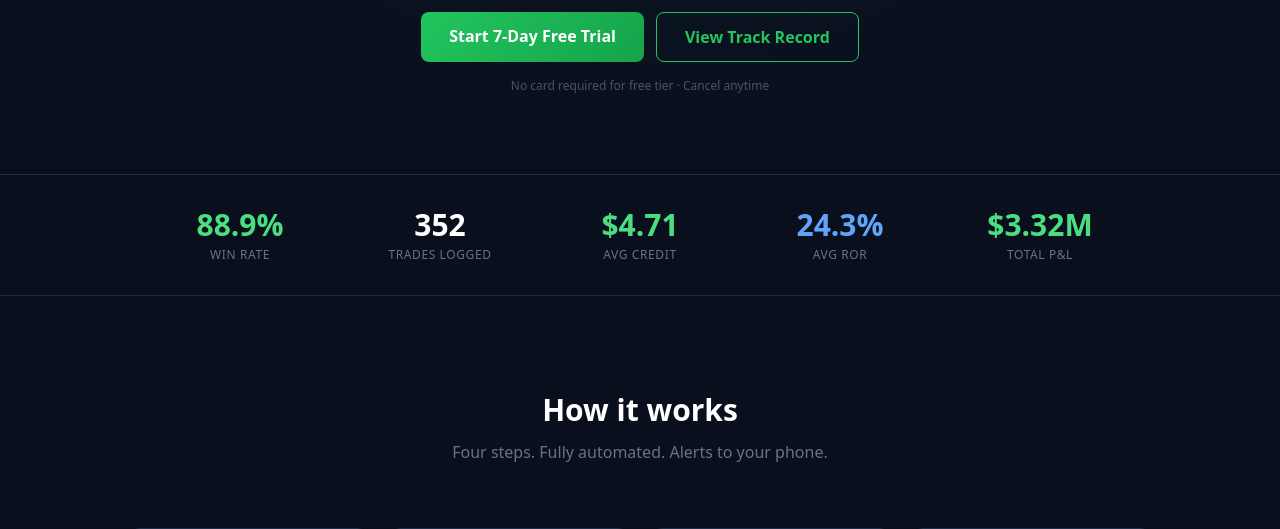
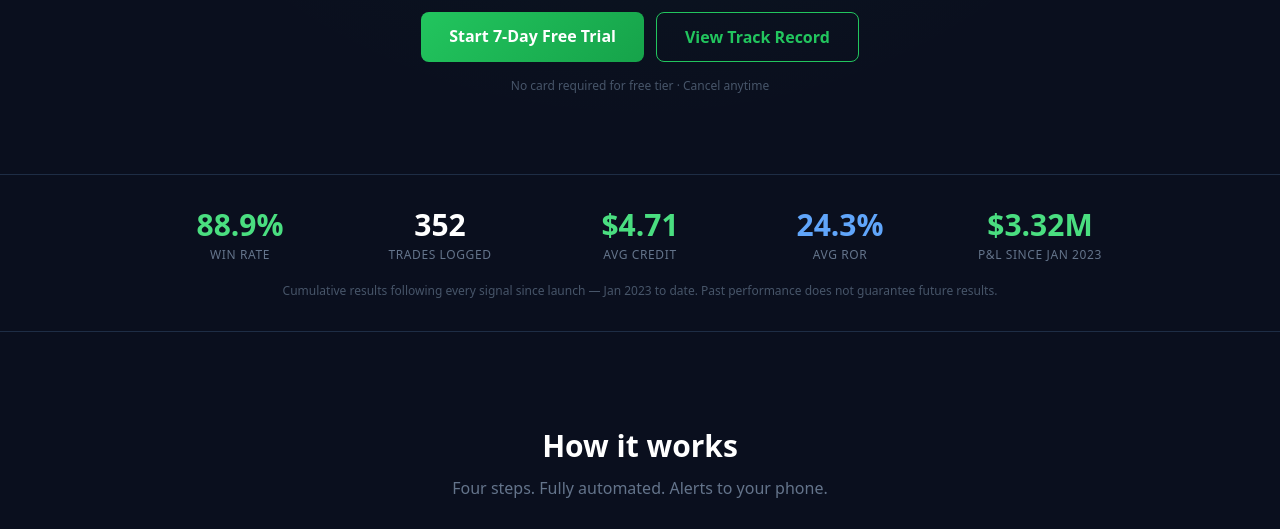
Before and after one commit to ksanju0/creditspread-net, a Flask app: page / in a window 1280 px wide. Shown: the part 511-1040 px from the top of the page. Run offline with Flask 3, Linux system fonts and the light colour scheme; data comes from the database, SQL or seed files in the repository; some libraries are stand-ins or nearby versions.

Commit message:
Frame total P&L as 'P&L Since Jan 2023' with cumulative-since-launch context for realism

```diff
--- a/templates/index.html
+++ b/templates/index.html
@@ -38,7 +38,7 @@
         (total_trades|string, "Trades Logged"),
         ("$" + avg_credit|string, "Avg Credit"),
         (avg_ror|string + "%", "Avg ROR"),
-        ("$" + total_pnl_fmt, "Total P&L")
+        ("$" + total_pnl_fmt, "P&L Since Jan 2023")
       ] %}
       <div>
         <div class="countup text-3xl font-bold {% if loop.index in [1,3,5] %}text-green-400{% elif loop.index == 4 %}text-blue-400{% else %}text-white{% endif %}" data-target="{{ val }}">{{ val }}</div>
@@ -46,6 +46,7 @@
       </div>
       {% endfor %}
     </div>
+    <p class="text-center text-xs text-slate-600 mt-5">Cumulative results following every signal since launch — Jan 2023 to date. Past performance does not guarantee future results.</p>
   </div>
 </section>
 
--- a/templates/performance.html
+++ b/templates/performance.html
@@ -99,7 +99,7 @@
     {% for label, val, color in [
       ("Total Trades", stats.total_trades, "text-white"),
       ("Win Rate",     stats.win_rate|string + "%", "text-green-400"),
-      ("Total P&L",    "$" + stats.total_pnl_fmt, "text-green-400"),
+      ("P&L Since Jan 2023",    "$" + stats.total_pnl_fmt, "text-green-400"),
       ("Avg Credit",   "$" + stats.avg_credit|string, "text-blue-400"),
       ("Avg ROR",      stats.avg_ror|string + "%", "text-blue-400")
     ] %}
```
